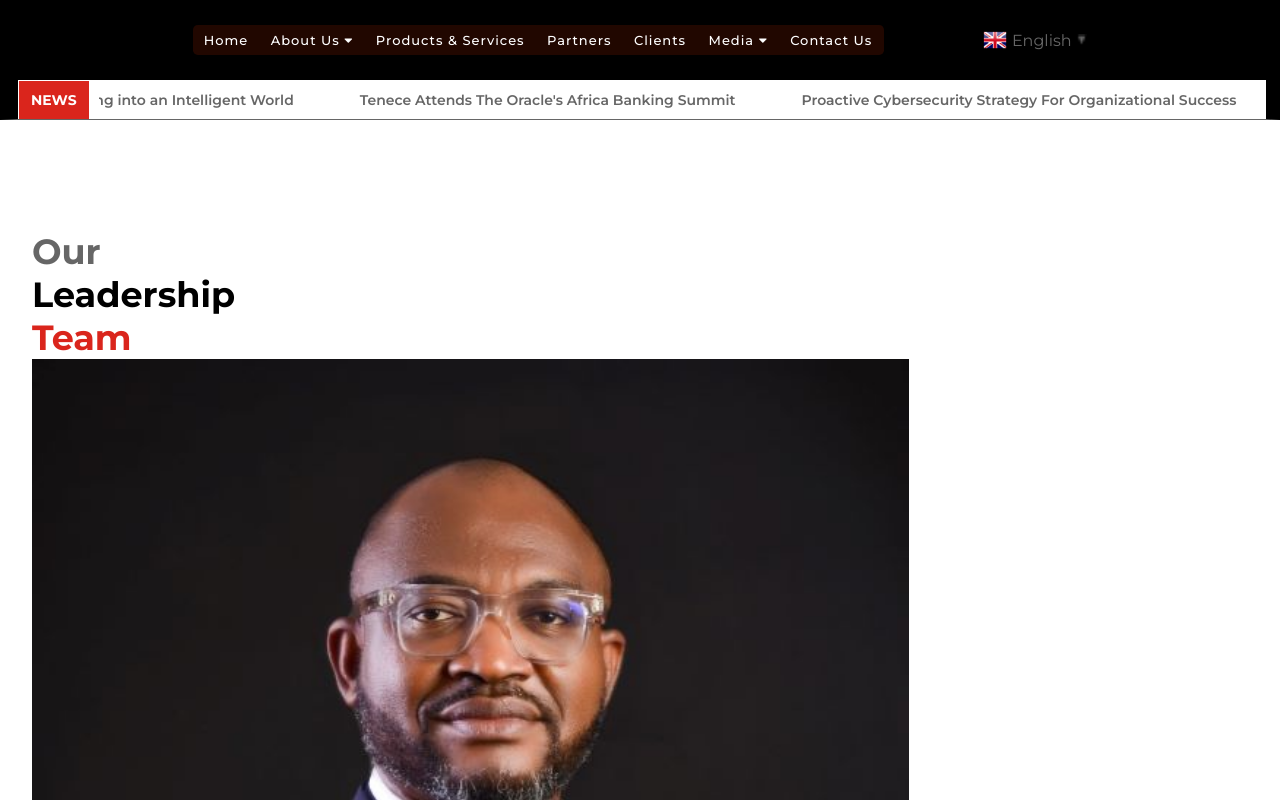
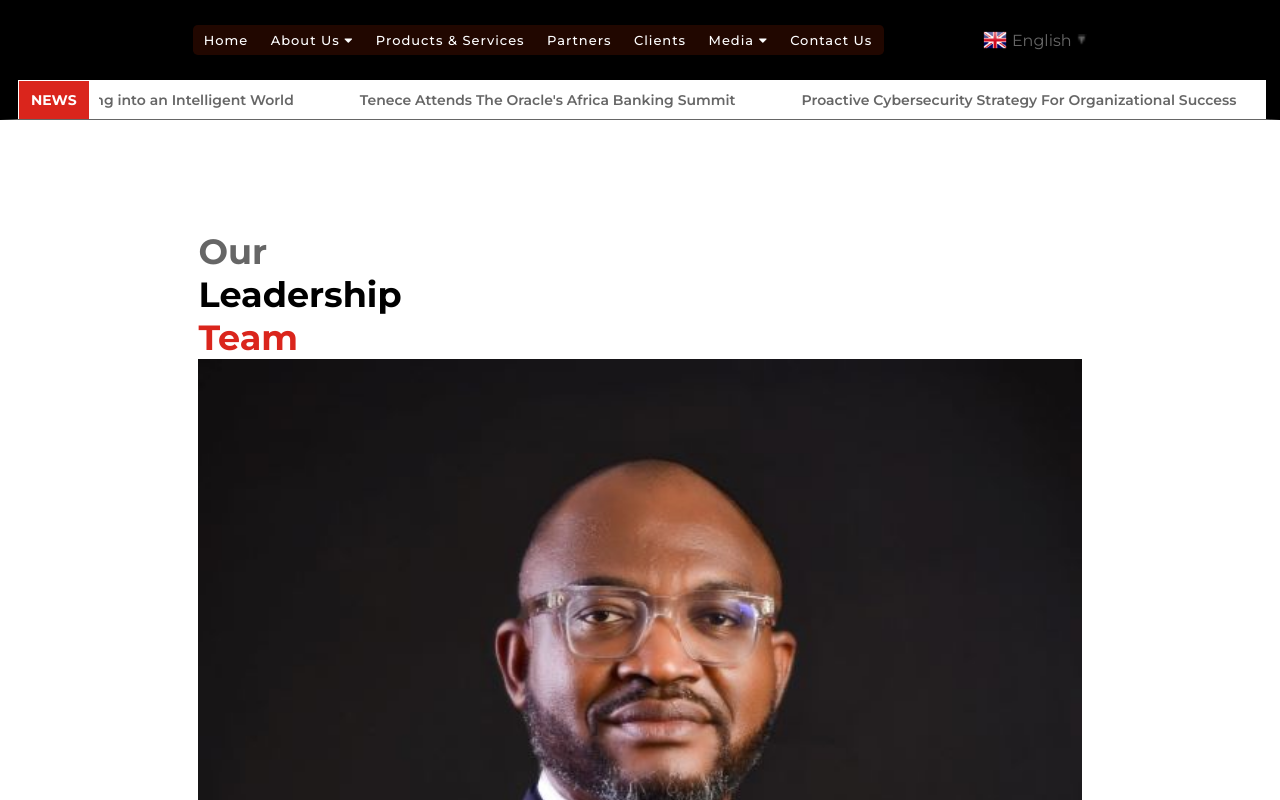
Before and after one commit to Onyeneke-AC/My-first-react-portfolio-project, a React (Create React App) app: page /team in a window 1280 px wide. Shown: the top 800 px of the page. Built offline with nearby package versions, Linux system fonts and the light colour scheme.

Commit message:
centering the images

```diff
--- a/src/components/templates/body/AboutUs.css
+++ b/src/components/templates/body/AboutUs.css
@@ -1,6 +1,8 @@
 .about {
+    /* border: 1px solid black; */
+    margin: 0 auto;
     width: 90vw;
-    padding: 110px 2rem;
+    padding: 110px 1.8em;
 }
 
 .heading > h1 {
@@ -15,6 +17,10 @@
     color: #DA251C;
 }
 
+.card-container {
+    /* border: 1px solid red; */
+}
+
 @media screen and (min-width: 1200px) {
     .about {
         width: 73.5vw;
```
